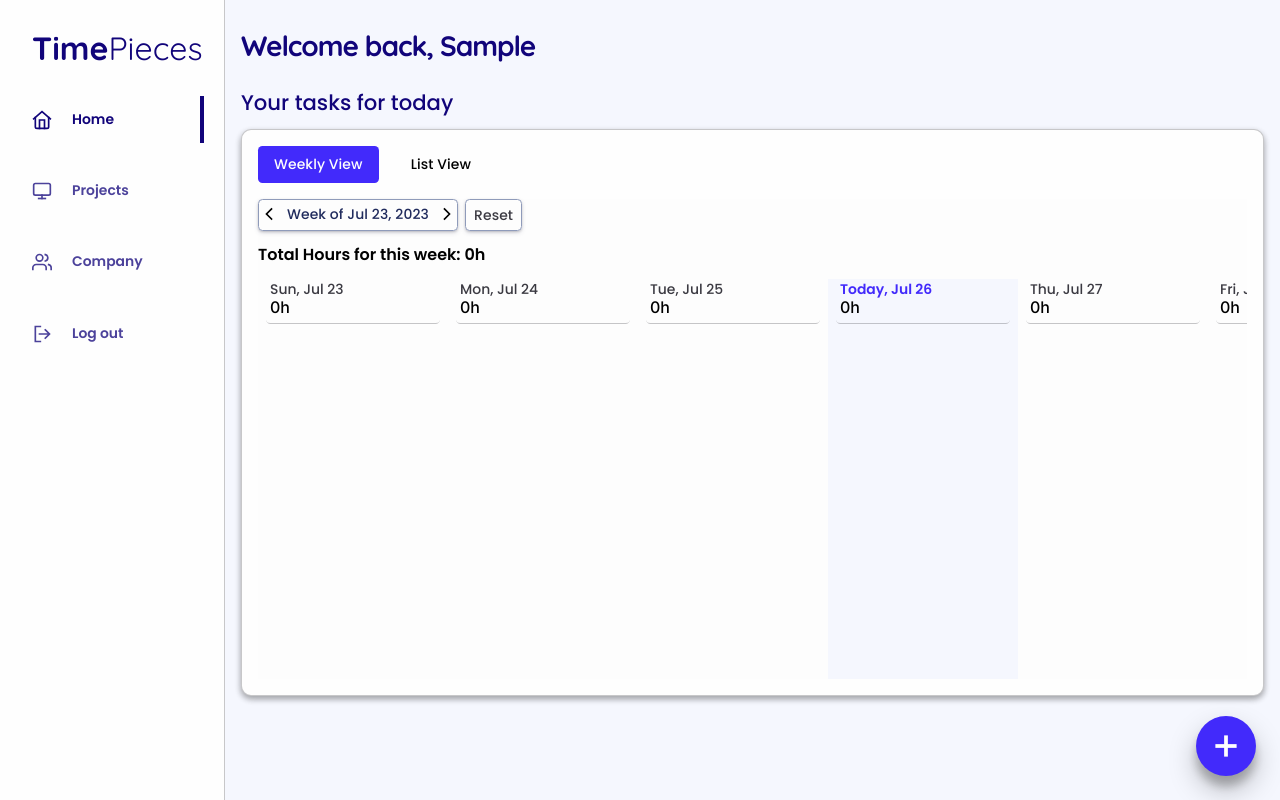
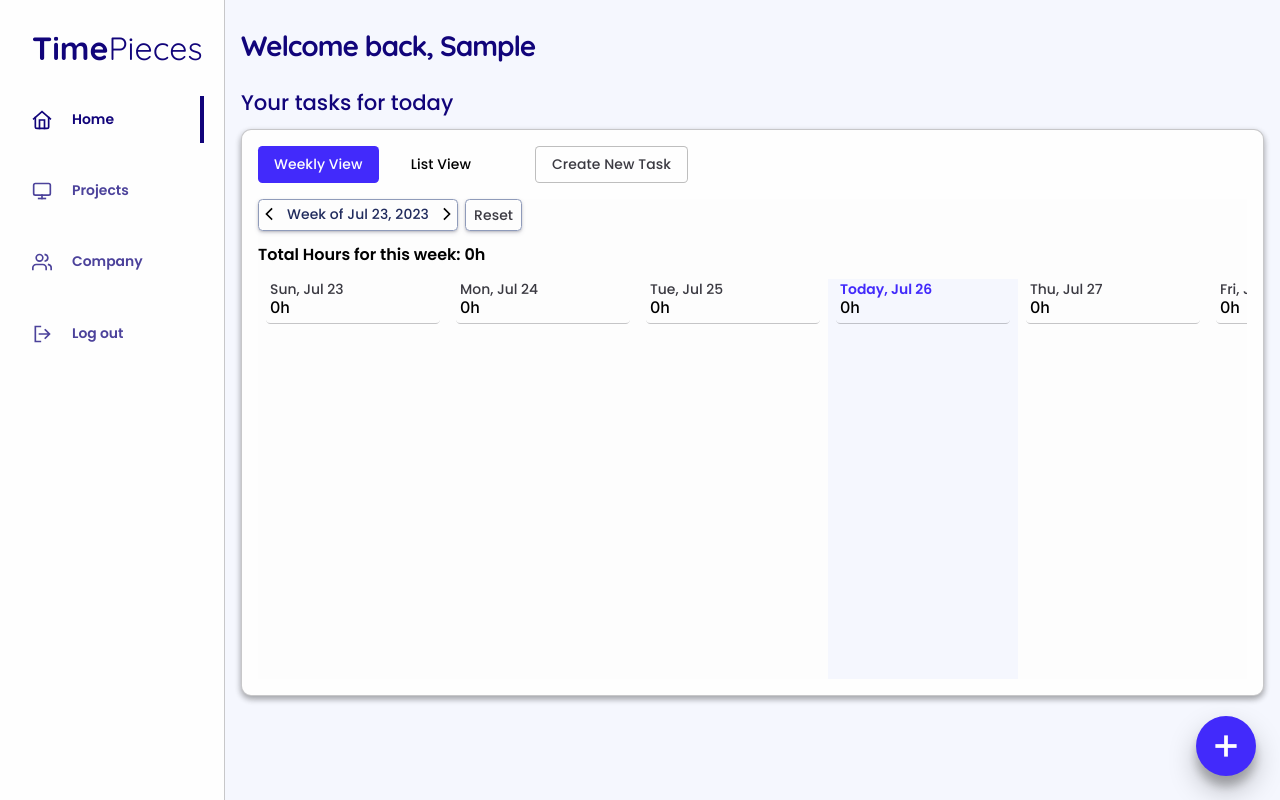
Before and after one commit to renchester/time-tracker-app, a React (Vite) app: page / in a window 1280 px wide. Built offline with nearby package versions, Linux system fonts and the light colour scheme; sample sign-in values are in the browser's storage.

Commit message:
Allow creating new tasks within Home route overview

```diff
--- a/src/routes/Home.jsx
+++ b/src/routes/Home.jsx
@@ -24,7 +24,7 @@ function Home() {
             Your tasks for today
           </h2>
           {/* Panel for tasks */}
-          <OverviewPanel tasks={userTasks} />
+          <OverviewPanel tasks={userTasks} allowCreate />
         </section>
       </div>
     </main>
```
